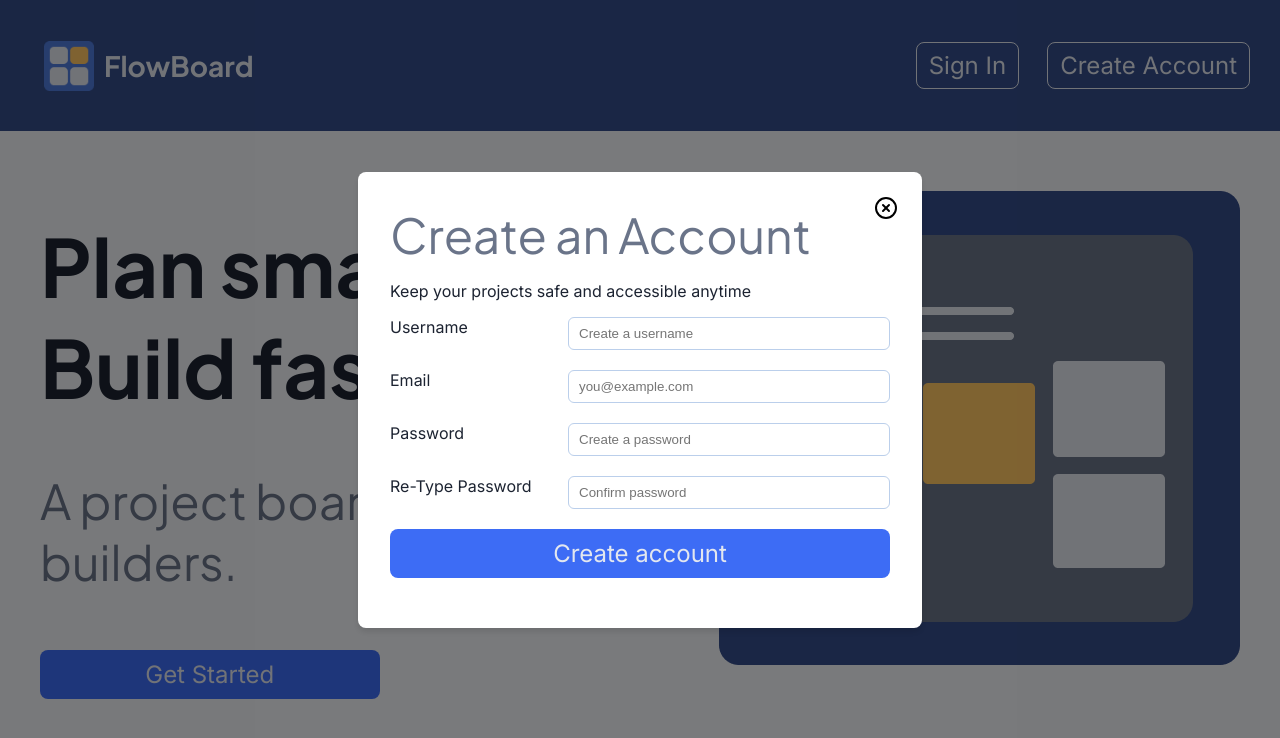
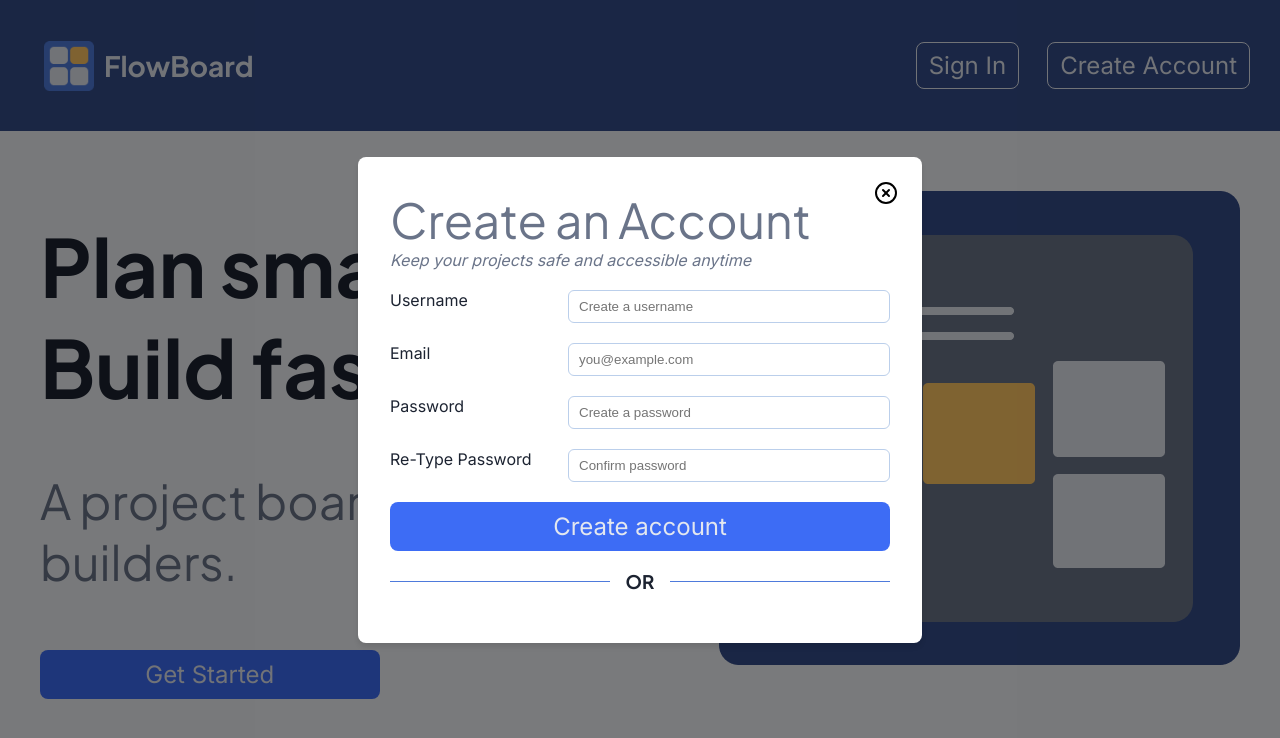
Before and after one commit to notEmmi/FlowBoard, a React (Vite) app in the folder frontend/: page /landing in a window 1280 px wide. Both pictures are taken after a click on the button "Get Started". Shown: the top 738 px of the page. Built offline with nearby package versions, Linux system fonts and the light colour scheme; no server answers.

Commit message:
feat: enhance Registration page with tagline styling and update Divider component to include label

```diff
--- a/frontend/src/components/Divider.css
+++ b/frontend/src/components/Divider.css
@@ -0,0 +1,12 @@
+.divider {
+	width: 100%;
+	display: flex;
+	align-items: center;
+	gap: 1rem;
+}
+
+.divider .half {
+	height: 1px;
+	background-color: var(--brand-primary);
+	flex: 1;
+}
--- a/frontend/src/components/Divider.jsx
+++ b/frontend/src/components/Divider.jsx
@@ -1,3 +1,5 @@
+import "./Divider.css";
+
 export default function Divider({ label }) {
 
 	return (
--- a/frontend/src/pages/Registration.jsx
+++ b/frontend/src/pages/Registration.jsx
@@ -7,7 +7,7 @@ export default function Registration ({isOpen, closeModal}) {
 		<Modal isOpen={isOpen} onClose={() => closeModal(false)} >
 			<div className="page-container registration">
 				<h2>Create an Account</h2>
-				<p>Keep your projects safe and accessible anytime</p>
+				<p className='tagline'>Keep your projects safe and accessible anytime</p>
 				<form className="auth-form" onSubmit={(e) => e.preventDefault()}>
 					<label>
 						Username
@@ -32,7 +32,7 @@ export default function Registration ({isOpen, closeModal}) {
 					<button type="submit" className="btn-primary">Create account</button>
 				</form>
 
-				<Divider />
+				<Divider label={"OR"}/>
 		</div>
 		</Modal>
 	);
```
